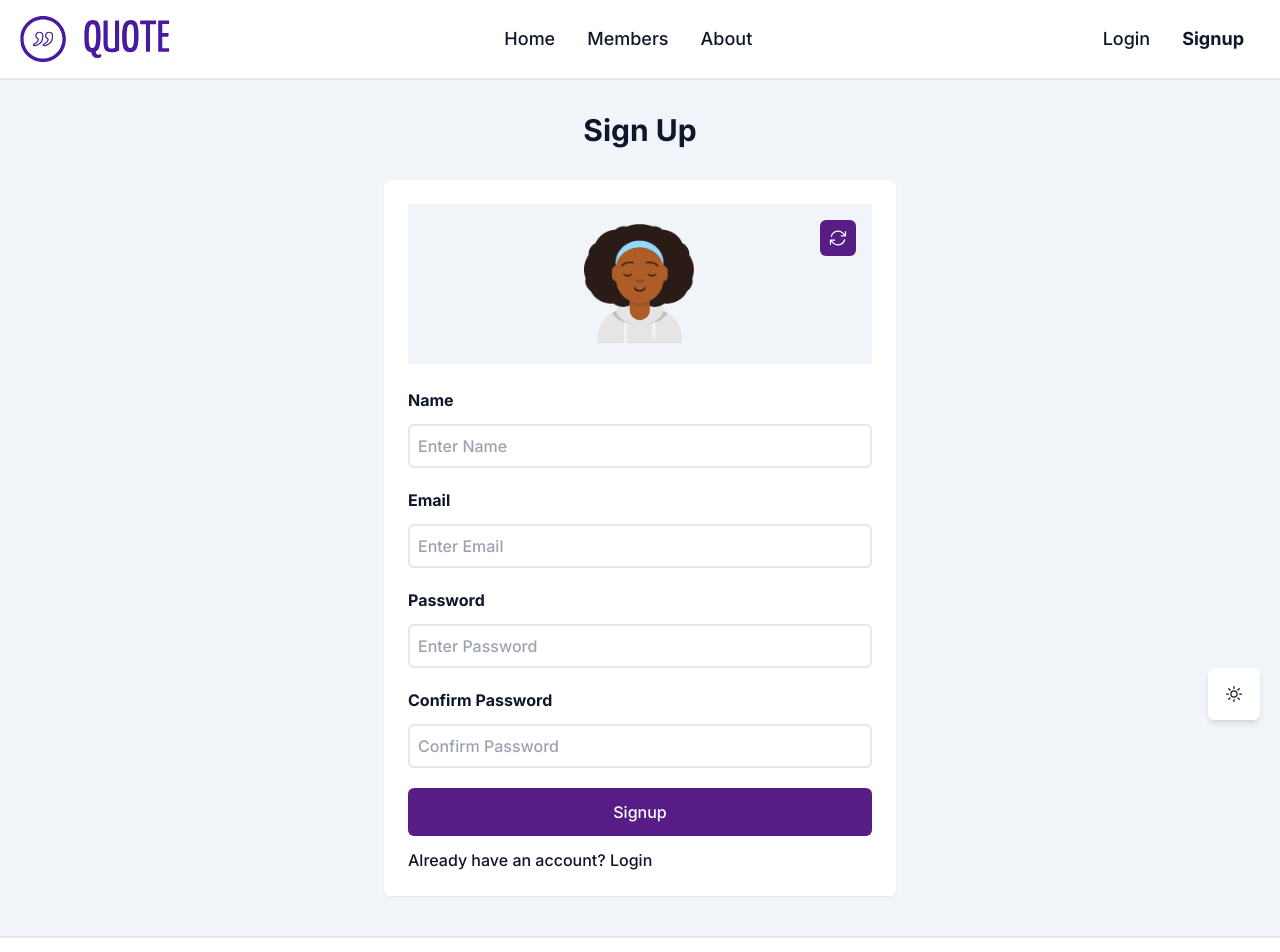
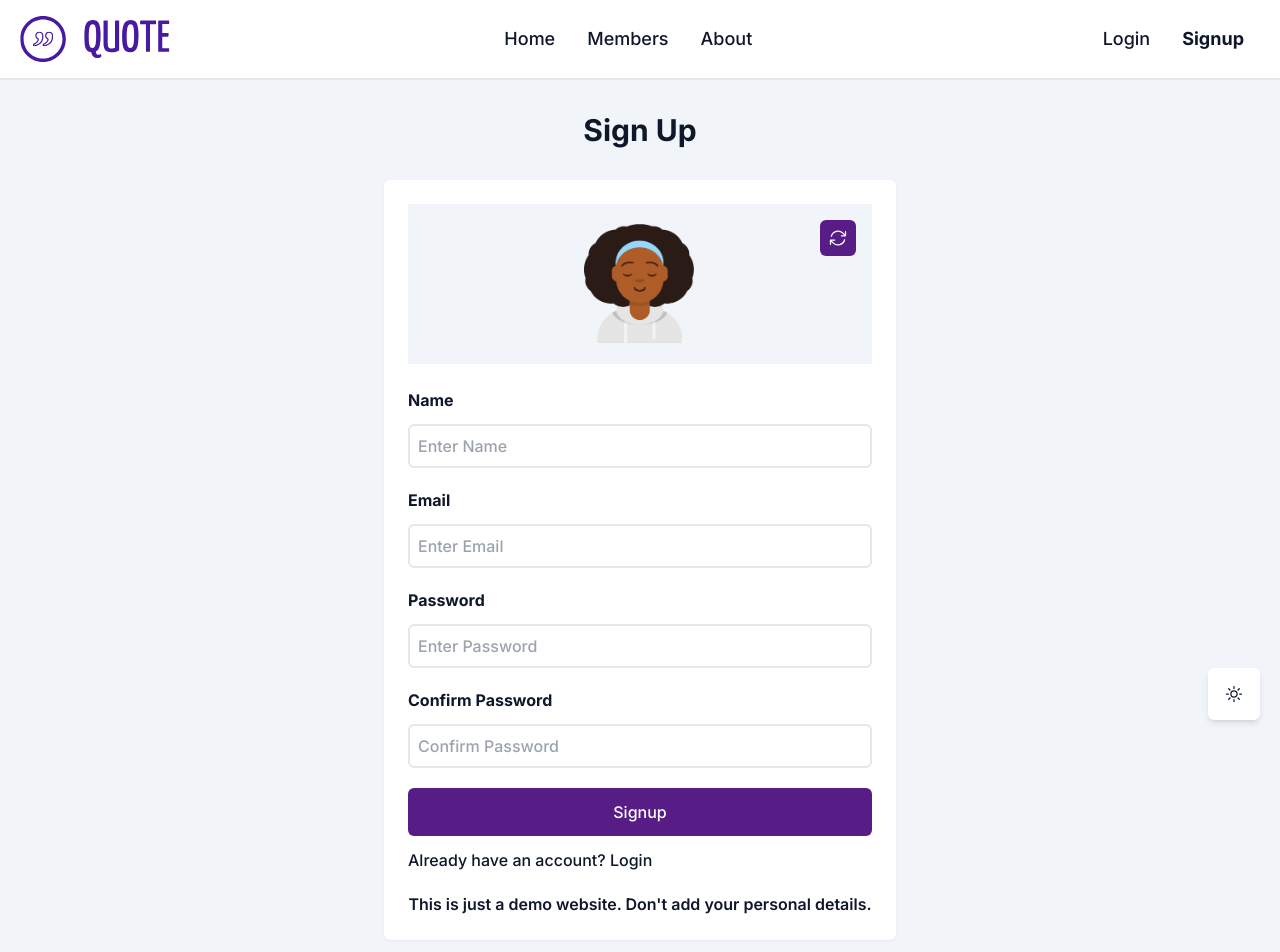
Before and after one commit to amincharoliya/quotes-machine, a Next.js app: page /register in a window 1280 px wide. Shown: the top 952 px of the page. Built offline with nearby package versions, Linux system fonts and the light colour scheme; no server answers.

Commit message:
Add warning in register page

```diff
--- a/pages/register.tsx
+++ b/pages/register.tsx
@@ -252,7 +252,7 @@ export default function Page() {
 							''
 						)}
 					</button>
-					<p className="mt-3">
+					<p className="mt-3 mb-5">
 						{'Already have an account? '}
 						<Link
 							className="hover:text-theme-light hover:dark:text-theme-dark"
@@ -260,6 +260,10 @@ export default function Page() {
 						>
 							Login
 						</Link>
+					</p>
+					<p className="font-semibold text-center">
+						This is just a demo website. Don&apos;t add your
+						personal details.
 					</p>
 				</form>
 			</div>
```
